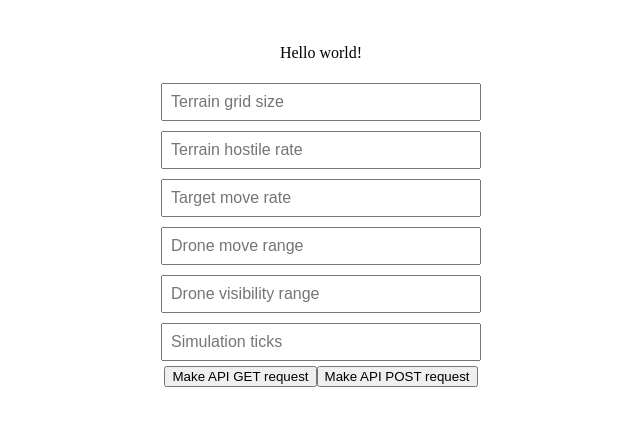
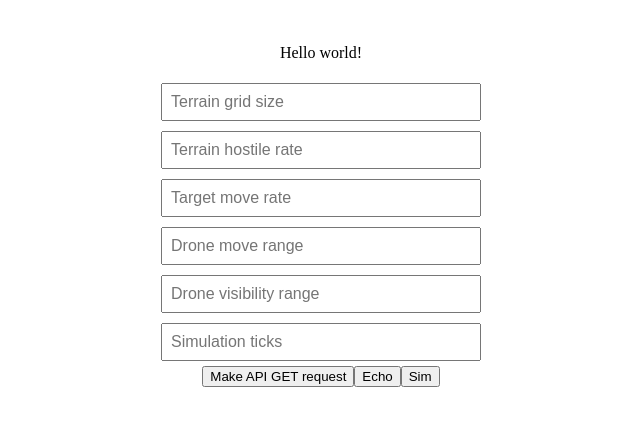
Before and after one commit to ZachFleck42/Drone-Mission-Simulator, a React (Create React App) app in the folder frontend/: page / in a window 1280 px wide. Shown: the top 426 px of the page, without its empty margins (319-959 px from the left). Built offline with nearby package versions, Linux system fonts and the light colour scheme; the HTML template or start-up script is replaced by a standard one.

Commit message:
Working on receiving simulation paramters and intaking properly on simulator side

```diff
--- a/frontend/src/App.tsx
+++ b/frontend/src/App.tsx
@@ -68,8 +68,17 @@ function App() {
 					placeholder="Simulation ticks"
 				/>
 			</div>
-			<GetButton url="http://127.0.0.1:8080/" />
-			<PostButton url="http://127.0.0.1:8080/echo" postData={inputData} />
+			<GetButton url="http://127.0.0.1:8080/hello" />
+			<PostButton
+				buttonText="Echo"
+				url="http://127.0.0.1:8080/echo"
+				postData={inputData}
+			/>
+			<PostButton
+				buttonText="Sim"
+				url="http://127.0.0.1:8080/sim"
+				postData={inputData}
+			/>
 		</div>
 	);
 }
--- a/frontend/src/lib/components/GetButton.tsx
+++ b/frontend/src/lib/components/GetButton.tsx
@@ -9,9 +9,9 @@ const GetButton: React.FC<ButtonComponentProps> = ({ url }) => {
 	const handleClick = async () => {
 		try {
 			const response: AxiosResponse = await axios.get(url);
-			console.log('Response Data:', response.data);
+			console.log(response.data);
 		} catch (error) {
-			console.error('Error:', error);
+			console.error(error);
 		}
 	};
 
--- a/frontend/src/lib/components/PostButton.tsx
+++ b/frontend/src/lib/components/PostButton.tsx
@@ -2,21 +2,26 @@ import React from 'react';
 import axios, { AxiosResponse } from 'axios';
 
 interface ButtonComponentProps {
+	buttonText: string;
 	url: string;
 	postData: object;
 }
 
-const PostButton: React.FC<ButtonComponentProps> = ({ url, postData }) => {
+const PostButton: React.FC<ButtonComponentProps> = ({
+	buttonText,
+	url,
+	postData,
+}) => {
 	const handleClick = async () => {
 		try {
 			const response: AxiosResponse = await axios.post(url, postData);
-			console.log('Response Data:', response.data);
+			console.log(response.data);
 		} catch (error) {
-			console.error('Error:', error);
+			console.error(error);
 		}
 	};
 
-	return <button onClick={handleClick}>Make API POST request</button>;
+	return <button onClick={handleClick}>{buttonText}</button>;
 };
 
 export default PostButton;
```
Also changed, not shown: 2 other files (tests, documents, lock files or other folders).
